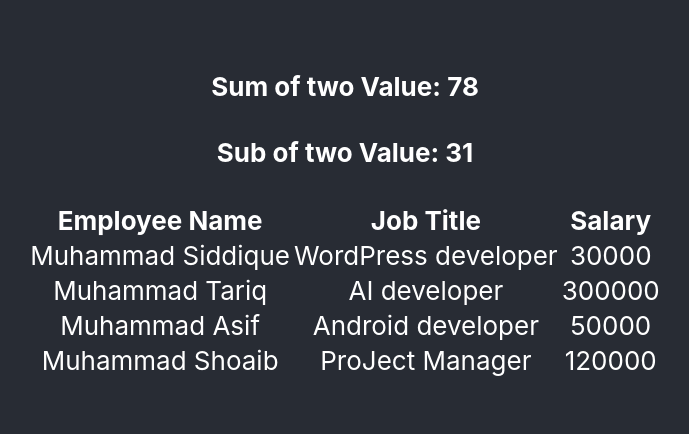
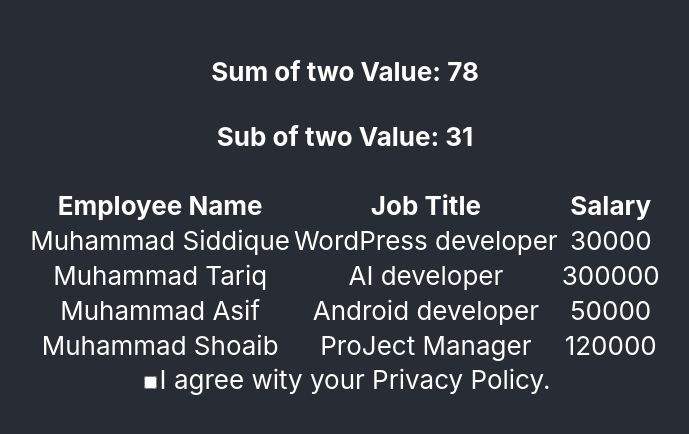
Before and after one commit to Muhammad1Siddique/react-typescript, a React (Create React App) app: page / in a window 1280 px wide. Shown: the part 192-626 px from the top of the page, without its empty margins (295-984 px from the left). Built offline with nearby package versions, Linux system fonts and the light colour scheme; the HTML template or start-up script is replaced by a standard one.

Commit message:
checkbox toggle function using useState

```diff
--- a/src/App.tsx
+++ b/src/App.tsx
@@ -1,6 +1,7 @@
 import React from 'react';
 import PropsApp from './Components/PropsApp';
 import NewEmp from './Components/NewEmp';
+import ToggleButton from './Components/ToggleButton';
 import './App.css';
 
 function App() {
@@ -9,6 +10,7 @@ function App() {
       <header className="App-header">
         <PropsApp/>
         <NewEmp/>
+        <ToggleButton/>
       </header>
     </div>
   );
--- /dev/null
+++ b/src/Components/ToggleButton.tsx
@@ -0,0 +1,16 @@
+import React, {useState} from "react";
+
+function ToggleButton(){
+    const [checked, setChecked] = useState(false);
+    return(
+        <div>
+            <input
+            type="checkbox"
+            checked={checked}
+            onClick={(event:any)=>setChecked(event.target.checked)}
+            />
+            I agree wity your Privacy Policy.
+        </div>
+    )
+}
+export default ToggleButton;
```
